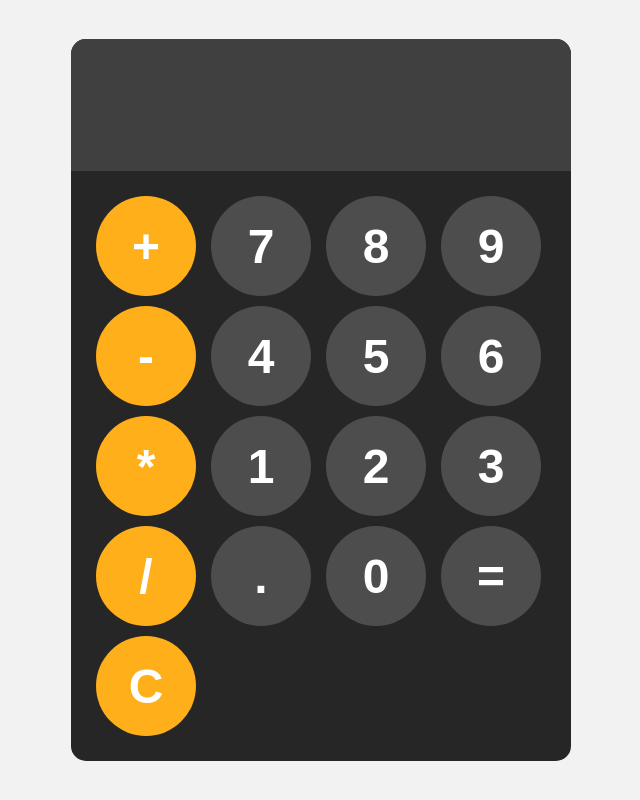
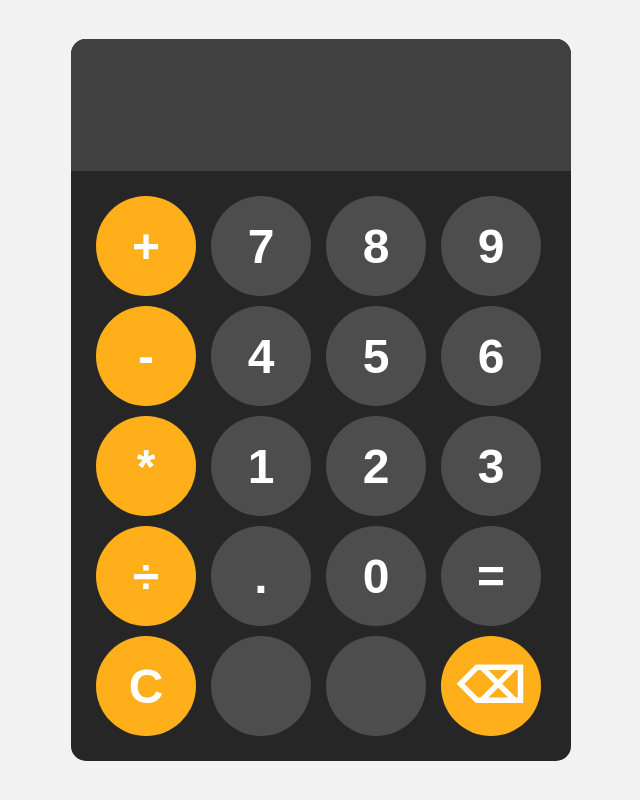
Before and after one commit to Mohmed-Husain/Calculator, a plain HTML site: page index.html in a window 1280 px wide. Shown: the whole page, without its empty margins (319-959 px from the left). Drawn offline with Linux system fonts and the light colour scheme.

Commit message:
backspace function

```diff
--- a/index.html
+++ b/index.html
@@ -27,11 +27,15 @@
             <button onclick="appendtodisplay('1')">1</button>
             <button onclick="appendtodisplay('2')">2</button>
             <button onclick="appendtodisplay('3')">3</button>
-            <button onclick="appendtodisplay('/')" class="oprators-btn">/</button>
+            <button onclick="appendtodisplay('/')" class="oprators-btn">÷</button>
             <button onclick="appendtodisplay('.')">.</button>
             <button onclick="appendtodisplay('0')">0</button>
             <button onclick="calculate()">=</button>
             <button onclick="clearDisplay()" class="oprators-btn">C</button>
+            <button ></button>
+            <button ></button>
+            <button onclick="backspace()" class="oprators-btn">⌫</button>
+
 
         </div>
 
--- a/index.js
+++ b/index.js
@@ -15,3 +15,7 @@ function calculate() {
 function clearDisplay() {
     display.value = ''; // Clear the display
 }
+
+function backspace() {
+    display.value = display.value.slice(0, -1);
+}
```
